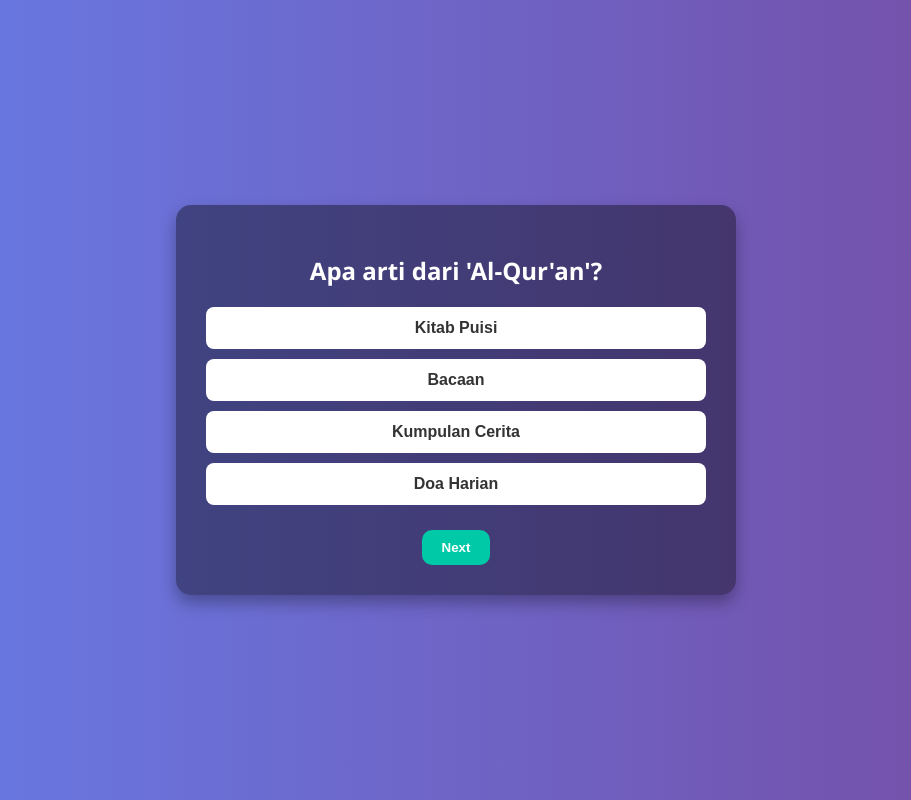
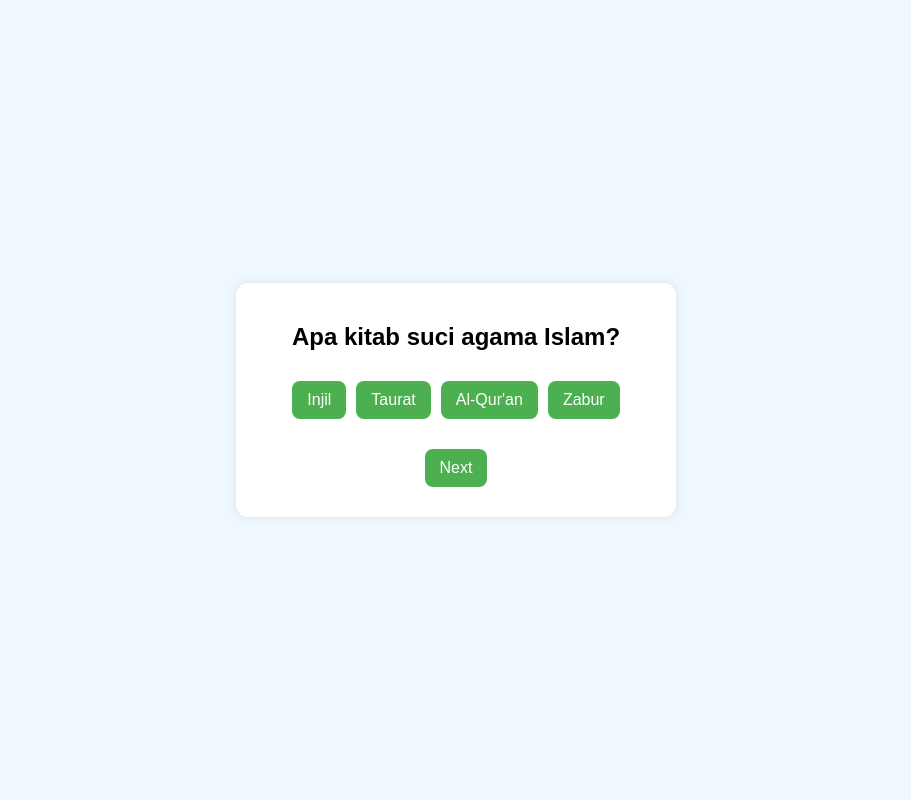
Before and after one commit to Dfflmnggo/Project-Quiz, a plain HTML site: page index.html in a window 1280 px wide. Shown: the whole page, without its empty margins (184-1095 px from the left). Drawn offline with Linux system fonts and the light colour scheme.

Commit message:
Update
Update style and notification

```diff
--- a/index.html
+++ b/index.html
@@ -1,6 +1,5 @@
 <!DOCTYPE html>
 <html lang="id">
-<html></html>
 <head>
   <meta charset="UTF-8">
   <title>Quiz Sederhana</title>
@@ -10,7 +9,9 @@
   <div class="quiz-container">
     <h2 id="question">Pertanyaan di sini</h2>
     <div id="options"></div>
+    <div id="feedback"></div> <!-- Feedback benar/salah -->
     <button onclick="nextQuestion()">Next</button>
+    <div id="score-container" style="display: none;"></div> <!-- Skor akhir -->
   </div>
   <script src="script.js"></script>
 </body>
--- a/script.js
+++ b/script.js
@@ -2,91 +2,119 @@ console.log("Script.js berhasil dimuat");
 
 const questions = [
   {
-    question: "Apa arti dari 'Al-Qur'an'?",
-    options: ["Kitab Puisi", "Bacaan", "Kumpulan Cerita", "Doa Harian"],
-    answer: "Bacaan"
+    question: "Apa kitab suci agama Islam?",
+    options: ["Injil", "Taurat", "Al-Qur'an", "Zabur"],
+    answer: "Al-Qur'an"
   },
   {
-    question: "Berapa jumlah rakaat shalat Subuh?",
-    options: ["1 rakaat", "2 rakaat", "3 rakaat", "4 rakaat"],
-    answer: "2 rakaat"
+    question: "Siapa nabi terakhir dalam Islam?",
+    options: ["Nabi Musa", "Nabi Isa", "Nabi Ibrahim", "Nabi Muhammad"],
+    answer: "Nabi Muhammad"
   },
   {
-    question: "Siapakah nabi pertama dalam Islam?",
-    options: ["Nabi Muhammad", "Nabi Isa", "Nabi Musa", "Nabi Adam"],
-    answer: "Nabi Adam"
+    question: "Berapa jumlah rakaat sholat Maghrib?",
+    options: ["2", "3", "4", "5"],
+    answer: "3"
   },
   {
-    question: "Zakat termasuk dalam rukun Islam ke berapa?",
-    options: ["Ke-2", "Ke-3", "Ke-4", "Ke-5"],
-    answer: "Ke-3"
+    question: "Hari raya umat Islam adalah?",
+    options: ["Natal", "Waisak", "Idul Fitri", "Imlek"],
+    answer: "Idul Fitri"
   },
   {
-    question: "Apa nama kitab suci yang diturunkan kepada Nabi Isa?",
-    options: ["Zabur", "Taurat", "Injil", "Al-Qur'an"],
-    answer: "Injil"
+    question: "Rukun Islam yang pertama adalah?",
+    options: ["Zakat", "Sholat", "Puasa", "Syahadat"],
+    answer: "Syahadat"
   },
   {
-    question: "Apa arti dari Asmaul Husna 'Ar-Rahman'?",
-    options: ["Maha Mengetahui", "Maha Pengasih", "Maha Perkasa", "Maha Pengampun"],
-    answer: "Maha Pengasih"
+    question: "Bulan suci umat Islam?",
+    options: ["Januari", "Ramadhan", "Syawal", "Dzulhijjah"],
+    answer: "Ramadhan"
   },
   {
-    question: "Apa arti dari 'puasa' dalam bahasa Arab?",
-    options: ["Sujud", "Zakat", "Shalat", "Shaum"],
-    answer: "Shaum"
+    question: "Ka’bah berada di kota?",
+    options: ["Madinah", "Yerusalem", "Mekkah", "Kairo"],
+    answer: "Mekkah"
   },
   {
-    question: "Kapan diwajibkannya puasa Ramadhan?",
-    options: ["1 Muharram", "12 Rabiul Awal", "1 Ramadhan", "10 Dzulhijjah"],
-    answer: "1 Ramadhan"
+    question: "Jumlah rakaat sholat Subuh?",
+    options: ["2", "3", "4", "5"],
+    answer: "2"
   },
   {
-    question: "Siapakah Khalifah pertama setelah wafatnya Nabi Muhammad SAW?",
-    options: ["Umar bin Khattab", "Ali bin Abi Thalib", "Utsman bin Affan", "Abu Bakar Ash-Shiddiq"],
-    answer: "Abu Bakar Ash-Shiddiq"
+    question: "Puasa Ramadhan hukumnya?",
+    options: ["Sunnah", "Wajib", "Mubah", "Makruh"],
+    answer: "Wajib"
   },
   {
-    question: "Apa hukum shalat lima waktu bagi umat Islam?",
-    options: ["Sunnah", "Wajib", "Mubah", "Makruh"],
-    answer: "Wajib"
+    question: "Salah satu nama malaikat yang mencatat amal?",
+    options: ["Israfil", "Ridwan", "Raqib", "Malik"],
+    answer: "Raqib"
   }
 ];
 
 let currentQuestionIndex = 0;
+let score = 0;
+let answered = false;
 
 function showQuestion() {
   const questionElement = document.getElementById("question");
   const optionsElement = document.getElementById("options");
+  const feedbackElement = document.getElementById("feedback");
+  const scoreContainer = document.getElementById("score-container");
+
+  feedbackElement.textContent = "";
+  scoreContainer.style.display = "none";
+  answered = false;
 
   const currentQuestion = questions[currentQuestionIndex];
   questionElement.textContent = currentQuestion.question;
 
-  optionsElement.innerHTML = ""; // reset opsi sebelumnya
+  optionsElement.innerHTML = "";
   currentQuestion.options.forEach(option => {
     const button = document.createElement("button");
     button.textContent = option;
-    button.onclick = () => checkAnswer(option);
+    button.onclick = () => {
+      if (!answered) {
+        checkAnswer(option);
+        answered = true;
+      }
+    };
     optionsElement.appendChild(button);
   });
 }
 
 function checkAnswer(selectedOption) {
   const currentQuestion = questions[currentQuestionIndex];
+  const feedbackElement = document.getElementById("feedback");
+
   if (selectedOption === currentQuestion.answer) {
-    alert("Benar!");
+    score++;
+    feedbackElement.textContent = "Benar!";
+    feedbackElement.style.color = "green";
   } else {
-    alert("Salah!");
+    feedbackElement.textContent = "Salah!";
+    feedbackElement.style.color = "red";
   }
 }
 
 function nextQuestion() {
   currentQuestionIndex++;
+  const scoreContainer = document.getElementById("score-container");
+
   if (currentQuestionIndex < questions.length) {
     showQuestion();
   } else {
-    alert("Quiz selesai!");
+    document.getElementById("question").textContent = "";
+    document.getElementById("options").innerHTML = "";
+    document.getElementById("feedback").textContent = "";
+    scoreContainer.innerHTML = `<h3>Quiz Selesai!</h3><p>Skor kamu: ${score} dari ${questions.length}</p>`;
+    scoreContainer.style.display = "block";
   }
 }
 
-window.onload = showQuestion;
+window.onload = function () {
+  score = 0;
+  currentQuestionIndex = 0;
+  showQuestion();
+};
--- a/style.css
+++ b/style.css
@@ -1,8 +1,8 @@
 body {
+  font-family: sans-serif;
+  background-color: #f0f8ff;
   margin: 0;
-  font-family: 'Segoe UI', Tahoma, Geneva, Verdana, sans-serif;
-  background: linear-gradient(to right, #667eea, #764ba2);
-  color: #fff;
+  padding: 0;
   display: flex;
   justify-content: center;
   align-items: center;
@@ -10,49 +10,39 @@ body {
 }
 
 .quiz-container {
-  background-color: rgba(0, 0, 0, 0.4);
-  padding: 30px;
-  border-radius: 15px;
+  background-color: #ffffff;
+  padding: 20px;
+  border-radius: 12px;
+  box-shadow: 0 0 10px rgba(0, 0, 0, 0.1);
+  max-width: 400px;
   width: 90%;
-  max-width: 500px;
   text-align: center;
-  box-shadow: 0 8px 16px rgba(0, 0, 0, 0.3);
-}
-
-h2 {
-  margin-bottom: 20px;
-}
-
-#options button {
-  display: block;
-  width: 100%;
-  margin: 10px 0;
-  padding: 12px;
-  font-size: 16px;
-  border: none;
-  border-radius: 8px;
-  background-color: #ffffff;
-  color: #333;
-  cursor: pointer;
-  transition: background-color 0.3s;
-}
-
-#options button:hover {
-  background-color: #ddd;
 }
 
 button {
-  padding: 10px 20px;
-  background-color: #00c9a7;
+  margin: 10px 5px;
+  padding: 10px 15px;
+  border: none;
+  border-radius: 8px;
+  background-color: #4CAF50;
   color: white;
-  border: none;
-  border-radius: 10px;
-  margin-top: 15px;
   cursor: pointer;
-  font-weight: bold;
-  transition: background-color 0.3s;
+  font-size: 16px;
 }
 
 button:hover {
-  background-color: #00b494;
+  background-color: #45a049;
 }
+
+#feedback {
+  margin-top: 10px;
+  font-size: 18px;
+  font-weight: bold;
+}
+
+#score-container {
+  margin-top: 20px;
+  background-color: #e6ffe6;
+  padding: 15px;
+  border-radius: 10px;
+}
```
